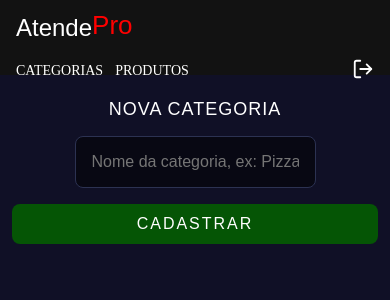
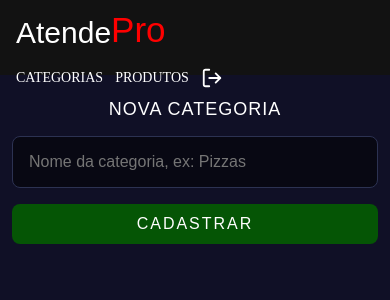
Before and after one commit to CarlosLeonardoMariano/frontend, a Next.js app: page /dashboard/categorias in a window 390 px wide. Shown: the top 300 px of the page. Built offline with nearby package versions, Linux system fonts and the light colour scheme; no server answers.

Commit message:
mensagem do commit

```diff
--- a/src/app/dashboard/components/header/styles.module.scss
+++ b/src/app/dashboard/components/header/styles.module.scss
@@ -1,6 +1,6 @@
 .headerContainer {
   height: 5rem;
-  background-color: #121212; /* cor de fundo para contraste */
+  background-color: #121212;
 }
 
 .headerContante {
@@ -11,7 +11,6 @@
   display: flex;
   align-items: center;
   justify-content: space-between;
-}
 
   .logoTotal {
     display: flex;
@@ -19,24 +18,23 @@
     color: white;
     font-family: sans-serif;
     font-size: 30px;
-}
 
     .p {
       color: red;
       font-size: 35px;
       margin-bottom: 5px;
     }
+  }
+}
 
 .nav {
   display: flex;
   align-items: center;
-  gap: 21px; /* Ajuste o valor do gap conforme necessário */
-  width: 100%;
-  justify-content: flex-start; /* Faz os itens ficarem próximos, sem espaço entre */
 }
 
 .menuLinks {
   display: flex;
+  align-items: center;
   gap: 19px;
   text-transform: uppercase;
 
@@ -49,22 +47,23 @@
       color: red;
     }
   }
-}
 
-/* Ajuste o botão de logout para ficar junto com os links */
   form {
     display: flex;
-  justify-content: center; /* Centraliza o botão de logout com os links */
     align-items: center;
-}
 
     button {
       background-color: transparent;
       border: none;
       transition: all 300ms ease-in;
+      display: flex;
+      align-items: center;
+      justify-content: center;
 
       &:hover {
         transform: scale(1.2);
+      }
+    }
   }
 }
 
@@ -86,6 +85,7 @@ button {
   }
 
   .menuLinks {
+    flex-wrap: wrap;
     gap: 12px;
 
     a {
@@ -100,8 +100,4 @@ button {
       font-size: 26px;
     }
   }
-
-  button {
-    margin-left: 0;
 }
-}
```
Also changed, not shown: src/app/dashboard/components/header/index.js (+4 -18 lines). Lines whose indentation alone changed are shown as unchanged.
